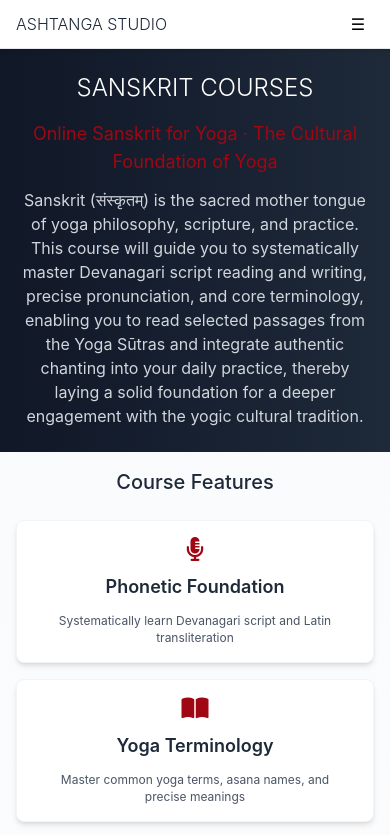
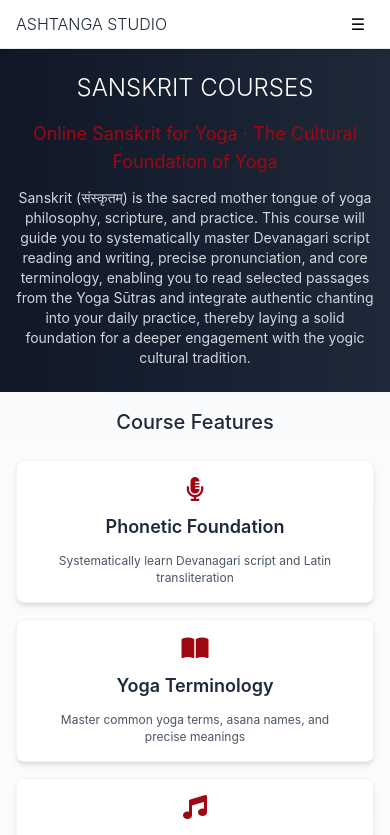
Before and after one commit to ericlau85/xbyoga, a Next.js app: page /courses/sanskrit in a window 390 px wide. Shown: the top 835 px of the page. Built offline with nearby package versions, Linux system fonts and the light colour scheme.

Commit message:
fix: 统一梵文课蓝色标题区域字号

```diff
--- a/app/courses/sanskrit/page.tsx
+++ b/app/courses/sanskrit/page.tsx
@@ -38,7 +38,7 @@ export default function SanskritPage() {
                 <p className="text-lg md:text-lg text-red-800 mb-3 md:mb-6">
                   {content.subtitle}
                 </p>
-                <p className="text-gray-300 text-base md:text-base max-w-3xl mx-auto">
+                <p className="text-gray-300 text-sm md:text-base max-w-3xl mx-auto">
                   {content.intro}
                 </p>
               </div>
@@ -174,7 +174,6 @@ export default function SanskritPage() {
               </div>
             </section>
 
-            {/* 删除了报名按钮 */}
           </div>
         </div>
 
```
